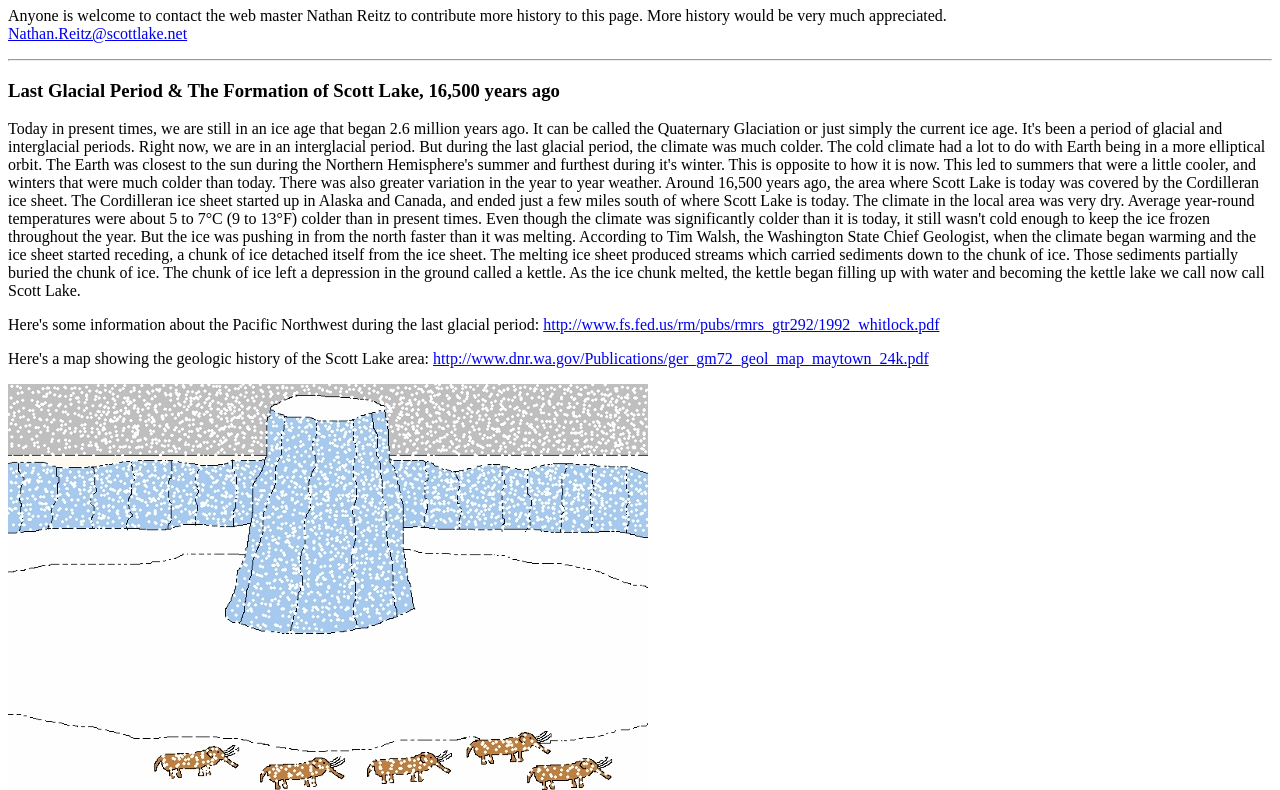
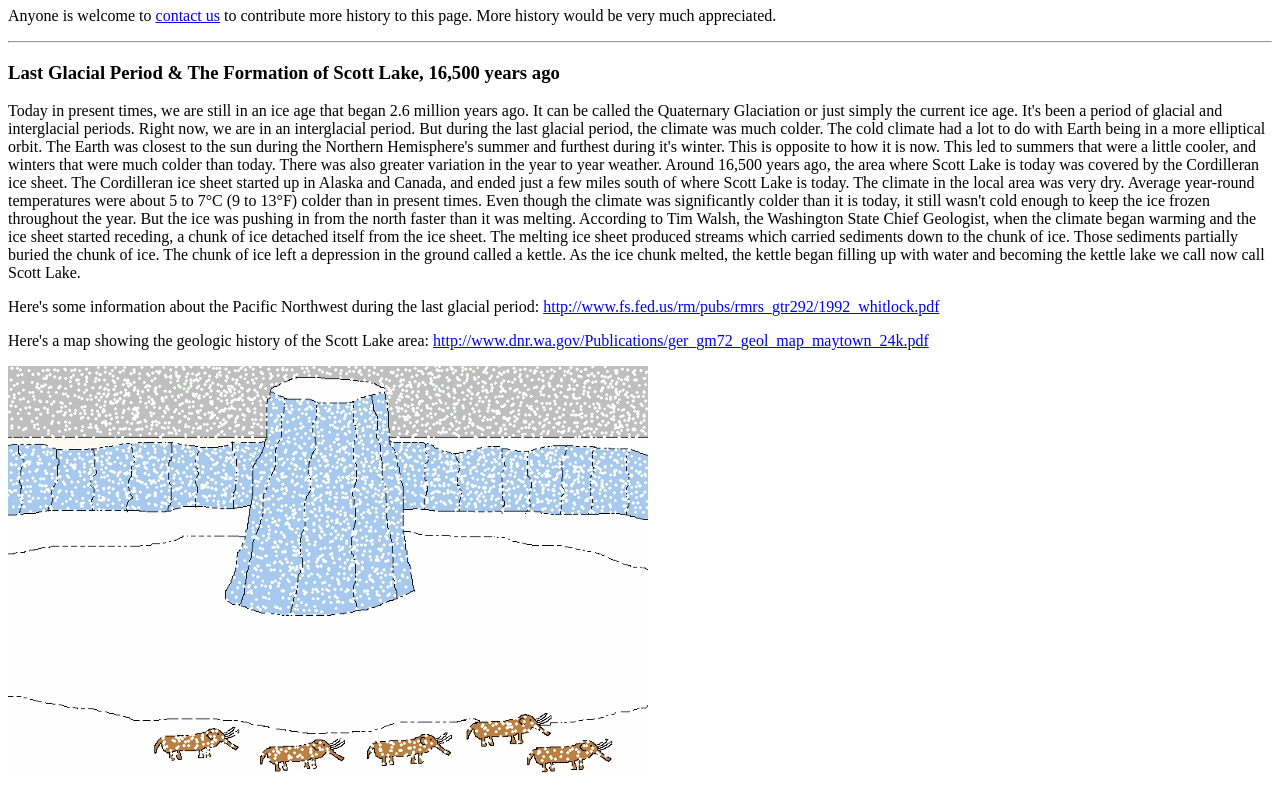
Before and after one commit to AndrewJacobson/Scott-Lake-History-Webpage, a plain HTML site: page Scott_Lake_History_Webpage.html in a window 1280 px wide. Shown: the part 73-863 px from the top of the page. Drawn offline with Linux system fonts and the light colour scheme.

Commit message:
Replaced e-mail address with contact us link.

```diff
--- a/Scott_Lake_History_Webpage.html
+++ b/Scott_Lake_History_Webpage.html
@@ -9,9 +9,8 @@
 <body>
   <h1>Scott Lake History</h1>
 
-  <p>Anyone is welcome to contact the web master Nathan Reitz to contribute more history
-  to this page. More history would be very much appreciated.<br />
-  <a href="mailto:Nathan.Reitz@scottlake.net">Nathan.Reitz@scottlake.net</a></p>
+  <p>Anyone is welcome to <a href="http://scottlake.net/contact-us/">contact us</a> to
+    contribute more history to this page. More history would be very much appreciated.</p>
   <hr />
 
   <h3>Last Glacial Period &amp; The Formation of Scott Lake, 16,500 years ago</h3>
```
